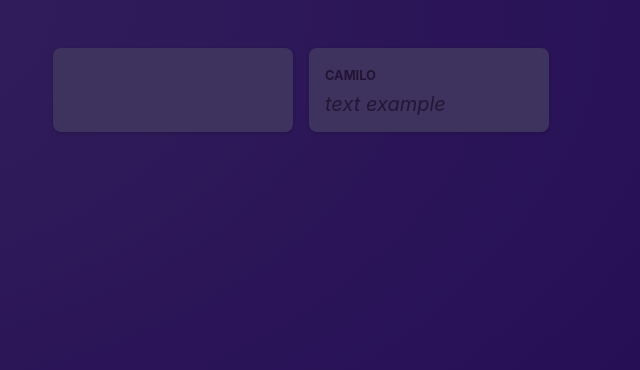
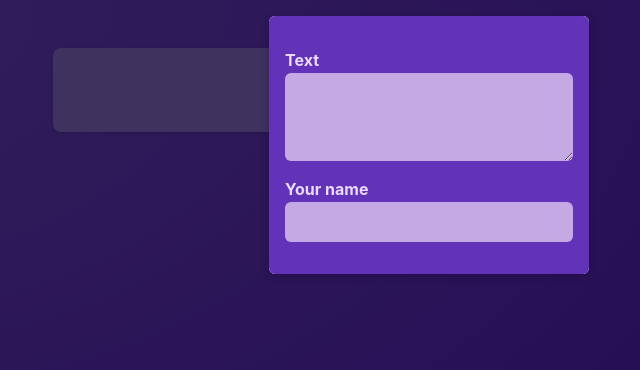
Before and after one commit to ADEP-123/noteDashboardReactVite, a React (Vite) app: page / in a window 1280 px wide. Shown: the top 370 px of the page, without its empty margins (211-851 px from the left). Built offline with nearby package versions, Linux system fonts and the light colour scheme.

Commit message:
feat: :sparkles: Closing modal when click outside

```diff
--- a/src/components/Modal.jsx
+++ b/src/components/Modal.jsx
@@ -3,8 +3,10 @@ import styles from "./Modal.module.css";
 export default function Modal(props) {
   return (
     <>
-      <div className={styles.backdrop} />
-      <dialog openm={true} className={styles.modal}>{props.children}</dialog>
+      <div className={styles.backdrop} onClick={props.onClose} />
+      <dialog open={true} className={styles.modal}>
+        {props.children}
+      </dialog>
     </>
   );
 }
--- a/src/components/PostList.jsx
+++ b/src/components/PostList.jsx
@@ -5,8 +5,13 @@ import NewPost from "./NewPost";
 import Modal from "./Modal";
 
 export default function PostList() {
+  const [modalIsVisible, setModalIsVisible] = useState(true);
   const [enteredBody, setEnteredBody] = useState("");
   const [enteredAuthor, setEnteredAuthor] = useState("");
+
+  function hideModalVisible() {
+    setModalIsVisible(false);
+  }
 
   function bodyChangeHandler(event) {
     setEnteredBody(event.target.value);
@@ -18,12 +23,14 @@ export default function PostList() {
 
   return (
     <>
-      <Modal>
-        <NewPost
-          onBodyChange={bodyChangeHandler}
-          onAuthorChange={authorChangeHandler}
-        />
-      </Modal>
+      {modalIsVisible ? (
+        <Modal onClose={hideModalVisible}>
+          <NewPost
+            onBodyChange={bodyChangeHandler}
+            onAuthorChange={authorChangeHandler}
+          />
+        </Modal>
+      ) : null}
       <ul className={styles.posts}>
         <Post author={enteredAuthor} text={enteredBody} />
         <Post author="Camilo" text="text example" />
```
